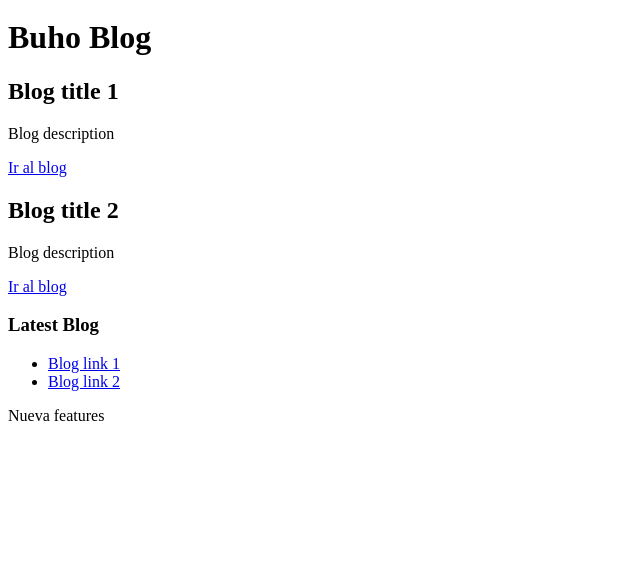
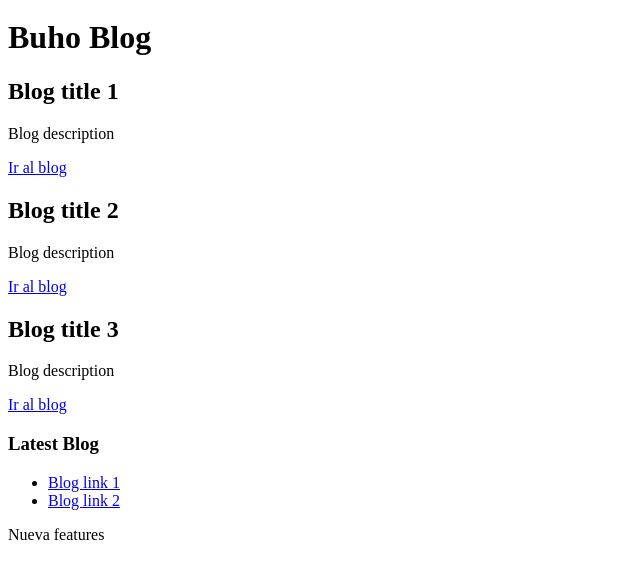
Before and after one commit to jaguell/test-bootcamp, a plain HTML site: page semantical-implementation.html in a window 1280 px wide. Shown: the part 116-694 px from the top of the page, without its empty margins (0-640 px from the left). Drawn offline with Linux system fonts and the light colour scheme.

Commit message:
new blog

```diff
--- a/semantical-implementation.html
+++ b/semantical-implementation.html
@@ -34,6 +34,13 @@
           <p>Blog description</p>
           <a href="#">Ir al blog</a>
         </article>
+        <article>
+          <header>
+            <h2>Blog title 3</h2>
+          </header>
+          <p>Blog description</p>
+          <a href="#">Ir al blog</a>
+        </article>
       </section>
 
       <section>
```
